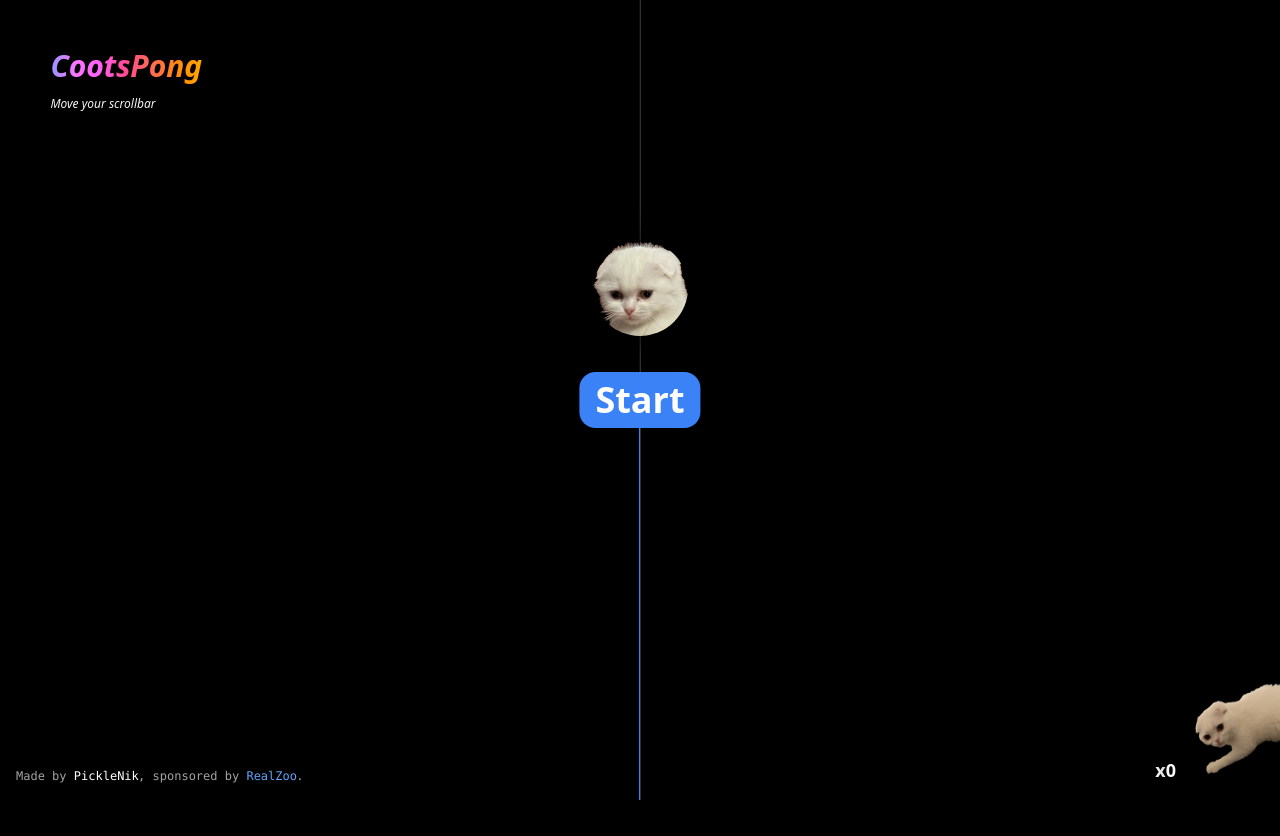
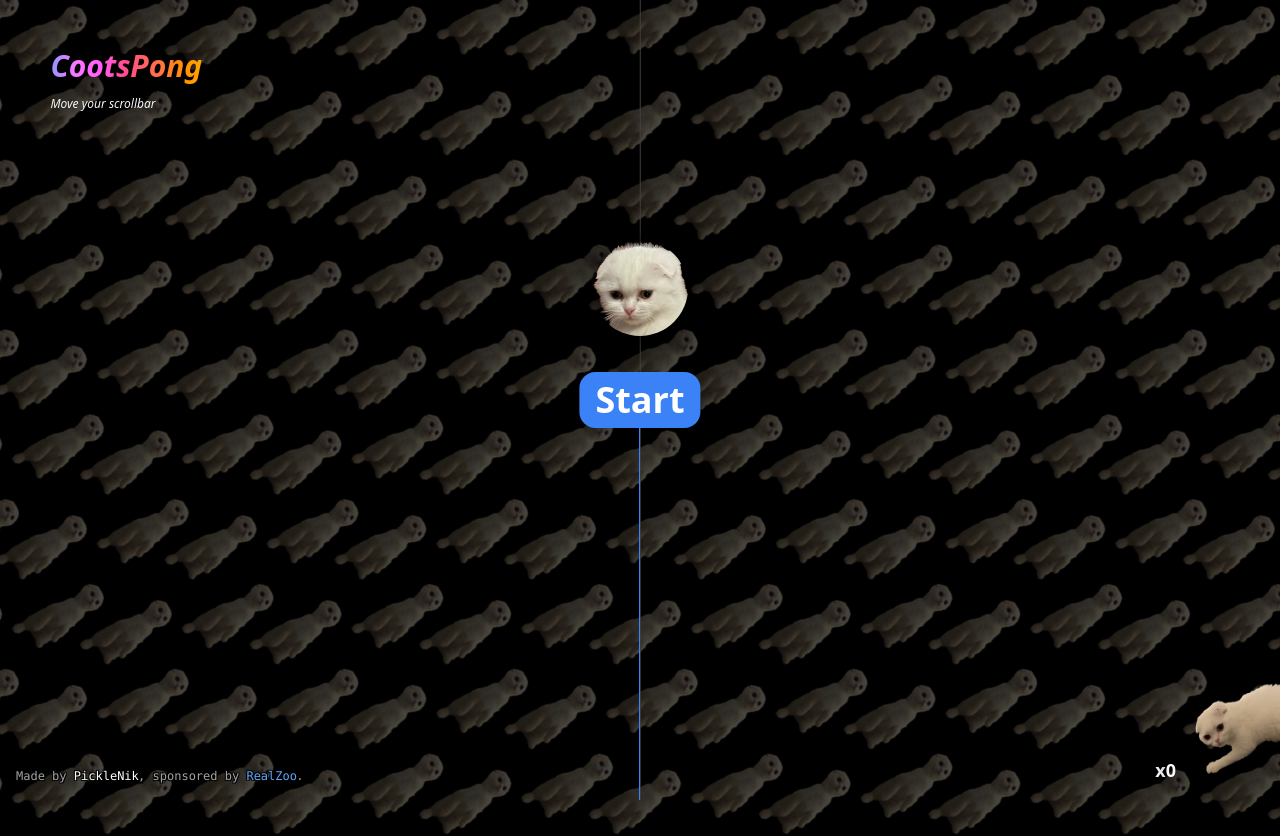
Before and after one commit to PickleNik/CootsPong, a SvelteKit app: page / in a window 1280 px wide. Shown: the top 836 px of the page. Built offline with nearby package versions, Linux system fonts and the light colour scheme.

Commit message:
fix for the previous fix

```diff
--- a/src/routes/+page.svelte
+++ b/src/routes/+page.svelte
@@ -523,26 +523,26 @@
 		@apply border-r;
 	}
 	.cootsbg1 {
-		z-index: -1;
+		z-index: 0;
 		opacity: 0.5;
 		transform: rotate(45deg);
 		animation: sweep 1.5s ease-in-out infinite alternate;
 	}
 	.cootsbg2 {
-		z-index: -1;
+		z-index: 0;
 		opacity: 0.5;
 		transform: rotate(45deg);
 		animation: sweep 1.5s ease-in-out infinite alternate-reverse;
 	}
 
 	.cootsbg3 {
-		z-index: -1;
+		z-index: 0;
 		opacity: 0;
 		transform: translateX(0) translateY(0) rotate(45deg);
 		animation: sweepop 1.5s ease-in-out infinite alternate;
 	}
 	.cootsbg4 {
-		z-index: -1;
+		z-index: 0;
 		opacity: 0;
 		transform: translateX(60px) translateY(-60px) rotate(45deg);
 		animation: sweepop 1.5s ease-in-out infinite alternate-reverse;
```
